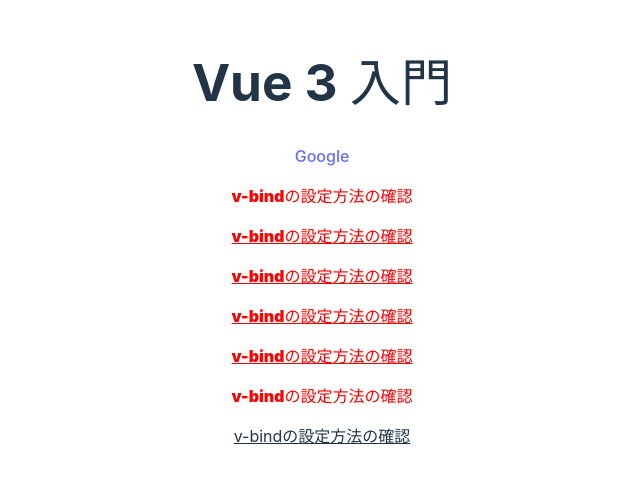
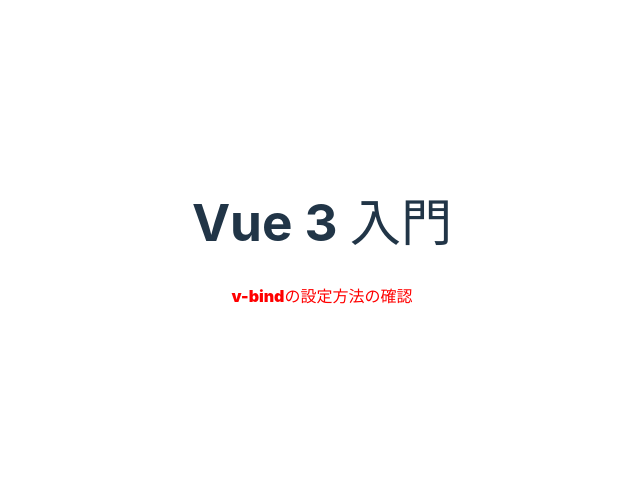
Before and after one commit to Bear29ers/primer-vue, a Vue app in the folder 03_basic_v3/: page / in a window 1280 px wide. Shown: the part 158-640 px from the top of the page, without its empty margins (318-958 px from the left). Built offline with nearby package versions, Linux system fonts and the light colour scheme.

Commit message:
feat: :sparkles: Binding（バインディング）- style属性の設定

```diff
--- a/03_basic_v3/src/App.vue
+++ b/03_basic_v3/src/App.vue
@@ -1,41 +1,19 @@
 <script setup>
-const link = 'https://google.com';
-const isActive = true;
-const isWhite = true;
+const activeColor = 'red';
+const fontStress = '900';
+
+const styleObject = {
+  color: 'red',
+  fontWeight: 900,
+};
+
+// const styleObject = 'color:red;font-weight:900';
 </script>
 
 <template>
   <h1>Vue 3 入門</h1>
-  <div>
-    <a v-bind:href="link">Google</a>
-    <!--
-    v-bindを頻繁に利用する例
-    ・imgタグのsrc属性
-    ・buttonタグのdisabled属性
-    -->
-
-    <!-- class属性 -->
-    <p class="active">v-bindの設定方法の確認</p>
-    <p class="underline" :class="{ active: isActive }">v-bindの設定方法の確認</p>
-    <p :class="{ 'underline active': isActive }">v-bindの設定方法の確認</p>
-    <!-- 複数のclassを指定する -->
-    <p class="underline" :class="{ active: isActive, back: isWhite }">v-bindの設定方法の確認</p>
-    <p :class="{ 'underline active': isActive, back: isWhite }">v-bindの設定方法の確認</p>
-    <!-- 論理演算子を使ったclassを指定する -->
-    <p :class="isActive && 'active'">v-bindの設定方法の確認</p>
-    <p :class="isActive ? 'underline' : 'active'">v-bindの設定方法の確認</p>
-  </div>
+  <!-- <p :style="{ color: activeColor, fontWeight: fontStress }">v-bindの設定方法の確認</p> -->
+  <p :style="styleObject">v-bindの設定方法の確認</p>
 </template>
 
-<style>
-.active {
-  color: red;
-  font-weight: 900;
-}
-.underline {
-  text-decoration: underline;
-}
-.back {
-  background-color: white;
-}
-</style>
+<style></style>
--- a/03_basic_v3/src/main.js
+++ b/03_basic_v3/src/main.js
@@ -1,6 +1,7 @@
 import { createApp } from 'vue';
 import './style.css';
 // import App from './App01.vue';
+// import App from './App02.vue';
 import App from './App.vue';
 
 createApp(App).mount('#app');
```
Also changed, not shown: 03_basic_v3/src/App02.vue (added, +41 -0 lines).
